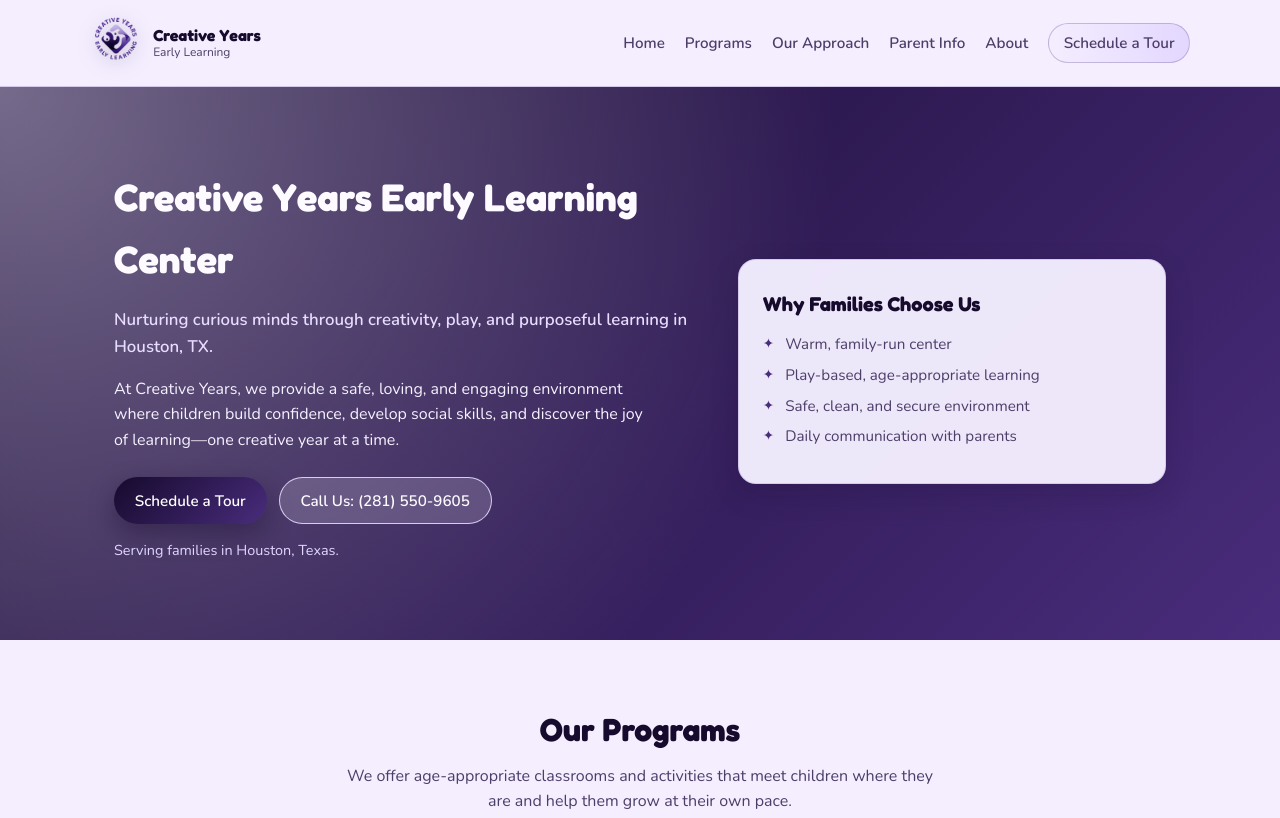
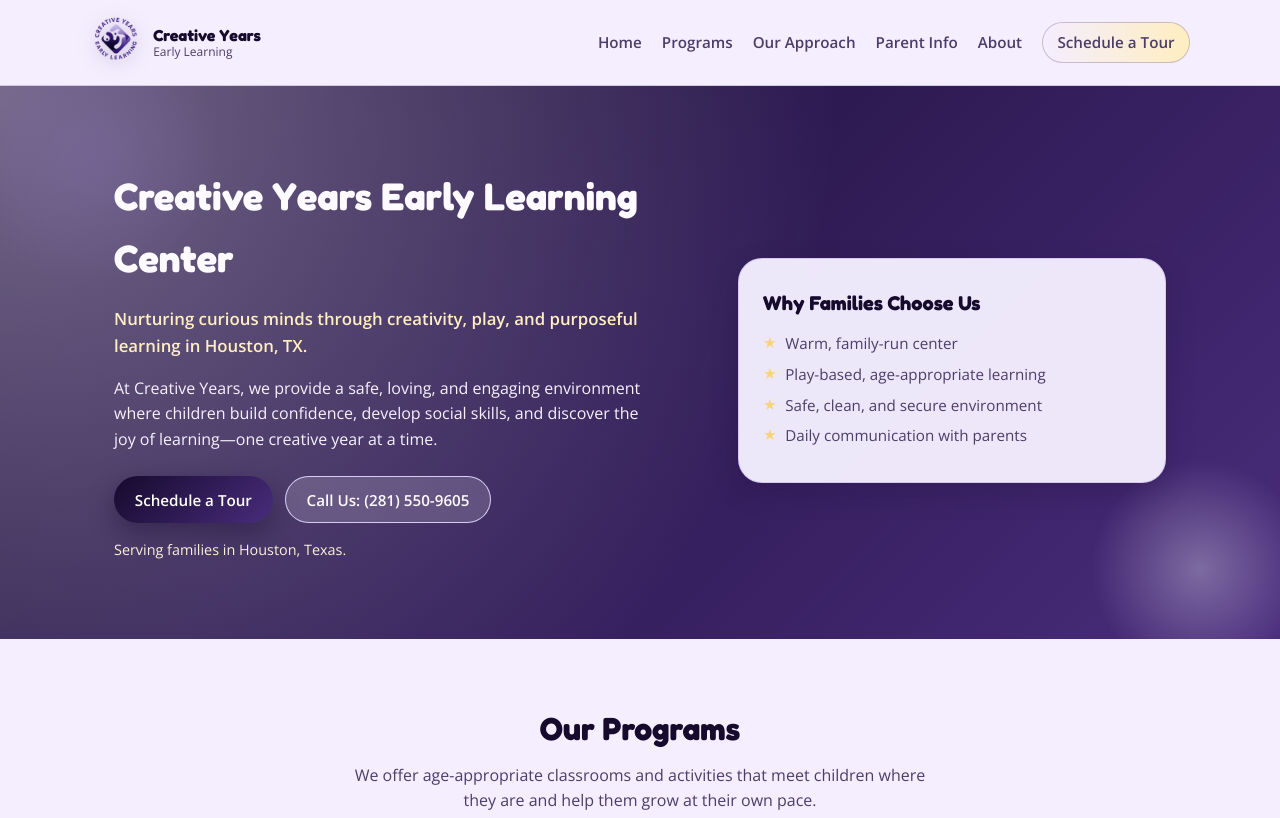
Before and after one commit to EvanSN92/CreativeYears, a plain HTML site: page index.html in a window 1280 px wide. Shown: the top 818 px of the page. Drawn offline with nearby package versions, Linux system fonts and the light colour scheme.

Commit message:
Update styles.css

```diff
--- a/css/styles.css
+++ b/css/styles.css
@@ -1,8 +1,3 @@
-/* ========== Base Styles & Variables ========== */
-
-@import url('https://fonts.googleapis.com/css2?family=Fredoka:wght@300..700&display=swap');
-@import url('https://fonts.googleapis.com/css2?family=Nunito:ital,wght@0,200..1000;1,200..1000&display=swap');
-
 /* ========== Base Styles & Variables (Logo-Based Palette) ========== */
 
 :root {
@@ -15,8 +10,9 @@
   --color-text: #160A2D;           /* dark purple text */
   --color-text-soft: #4D3E69;      /* softened purple text */
   --color-border: #D4C8EA;         /* light lavender border */
-  --radius-md: 12px;
-  --radius-lg: 18px;
+  --color-accent-warm: #F8D37F;    /* soft golden accent */
+  --radius-md: 16px;
+  --radius-lg: 24px;
   --shadow-soft: 0 10px 28px rgba(22, 10, 45, 0.18);
 }
 
@@ -32,17 +28,10 @@ html {
 
 body {
   margin: 0;
-  font-family: 'Nunito', system-ui, -apple-system, BlinkMacSystemFont, sans-serif;
+  font-family: 'Open Sans', system-ui, -apple-system, BlinkMacSystemFont, sans-serif;
   color: var(--color-text);
   background-color: var(--color-bg);
   line-height: 1.6;
-}
-
-.brand-logo {
-  height: 90px;
-  width: 90px;
-  border-radius: 50%;
-  object-fit: cover;
 }
 
 /* ========== Layout Helpers ========== */
@@ -97,6 +86,7 @@ body {
   justify-content: space-between;
   padding: 0.8rem 0;
   gap: 1rem;
+  position: relative;
 }
 
 .brand {
@@ -129,6 +119,8 @@ body {
   font-size: 0.75rem;
   color: var(--color-text-soft);
 }
+
+/* Main nav */
 
 .main-nav {
   display: flex;
@@ -163,22 +155,14 @@ body {
   padding: 0.45rem 0.9rem;
   border-radius: 999px;
   border: 1px solid rgba(129, 107, 169, 0.4);
-  background: linear-gradient(to right, #f4eeff, #e3d7ff);
+  background: linear-gradient(to right, #f4eeff, #ffeec0);
   color: var(--color-primary-dark);
 }
 
-.header-inner {
-  display: flex;
-  align-items: center;
-  justify-content: space-between;
-  padding: 0.8rem 0;
-  gap: 1rem;
-  position: relative; /* so the mobile menu can be positioned */
-}
+/* Hamburger button */
 
-/* Hamburger button */
 .nav-toggle {
-  display: none; /* shown on mobile via media query */
+  display: none;
   background: none;
   border: none;
   cursor: pointer;
@@ -194,7 +178,6 @@ body {
   transition: transform 0.2s ease, opacity 0.2s ease, background-color 0.2s ease;
 }
 
-/* spacing between lines */
 .nav-toggle span + span {
   margin-top: 4px;
 }
@@ -220,6 +203,34 @@ body {
     radial-gradient(circle at top left, rgba(196, 185, 216, 0.55), transparent 60%),
     linear-gradient(135deg, var(--color-primary-dark), var(--color-primary));
   color: #fdfbff;
+  position: relative;
+  overflow: hidden;
+}
+
+/* playful bubbles */
+.hero::before,
+.hero::after {
+  content: "";
+  position: absolute;
+  border-radius: 50%;
+  opacity: 0.45;
+  z-index: 0;
+}
+
+.hero::before {
+  width: 260px;
+  height: 260px;
+  background: radial-gradient(circle, #816BA9 0%, transparent 70%);
+  top: -60px;
+  left: -40px;
+}
+
+.hero::after {
+  width: 220px;
+  height: 220px;
+  background: radial-gradient(circle, #C4B9D8 0%, transparent 70%);
+  bottom: -40px;
+  right: -30px;
 }
 
 .hero-inner {
@@ -227,6 +238,8 @@ body {
   grid-template-columns: minmax(0, 3fr) minmax(0, 2.2fr);
   gap: 2.5rem;
   align-items: center;
+  position: relative;
+  z-index: 1; /* above bubbles */
 }
 
 .hero h1 {
@@ -237,8 +250,8 @@ body {
 
 .hero-subtitle {
   font-size: 1.05rem;
-  font-weight: 600;
-  color: #e8dcff;
+  font-weight: 700;
+  color: #ffeec0;
   margin-bottom: 0.75rem;
 }
 
@@ -256,7 +269,7 @@ body {
 
 .hero-note {
   font-size: 0.9rem;
-  color: #e2d6ff;
+  color: #fcefd8;
 }
 
 .hero-highlight-card {
@@ -291,10 +304,10 @@ body {
 }
 
 .hero-highlight-card li::before {
-  content: "✦";
+  content: "★";
   position: absolute;
   left: 0;
-  color: var(--color-primary);
+  color: var(--color-accent-warm);
   font-size: 0.85rem;
   top: 0.05rem;
 }
@@ -307,7 +320,7 @@ body {
   justify-content: center;
   padding: 0.65rem 1.3rem;
   border-radius: 999px;
-  font-weight: 600;
+  font-weight: 700;
   font-size: 0.95rem;
   border: none;
   cursor: pointer;
@@ -366,7 +379,7 @@ body {
 
 .card-age {
   font-size: 0.9rem;
-  font-weight: 600;
+  font-weight: 700;
   color: var(--color-primary);
   margin-bottom: 0.6rem;
 }
@@ -429,7 +442,7 @@ body {
   position: absolute;
   left: 0;
   top: 0.05rem;
-  color: var(--color-primary);
+  color: var(--color-accent-warm);
   font-weight: 700;
 }
 
@@ -446,7 +459,7 @@ body {
 }
 
 .day-list span {
-  font-weight: 600;
+  font-weight: 700;
   color: var(--color-primary-dark);
 }
 
@@ -535,7 +548,7 @@ body {
 .form-row input,
 .form-row textarea {
   padding: 0.55rem 0.6rem;
-  border-radius: 8px;
+  border-radius: 10px;
   border: 1px solid var(--color-border);
   font: inherit;
   resize: vertical;
@@ -589,18 +602,16 @@ body {
     grid-template-columns: minmax(0, 1fr);
   }
 
-  /* show hamburger on mobile */
   .nav-toggle {
     display: block;
   }
 
-  /* turn nav into dropdown panel */
   .main-nav {
     position: absolute;
     top: 64px;
     right: 1.5rem;
     background: rgba(244, 238, 255, 0.98);
-    border-radius: 12px;
+    border-radius: 16px;
     border: 1px solid var(--color-border);
     padding: 0.75rem 1rem;
     flex-direction: column;
@@ -618,7 +629,6 @@ body {
     transform: translateY(0);
   }
 }
-
 
 @media (max-width: 640px) {
   .hero {
```
